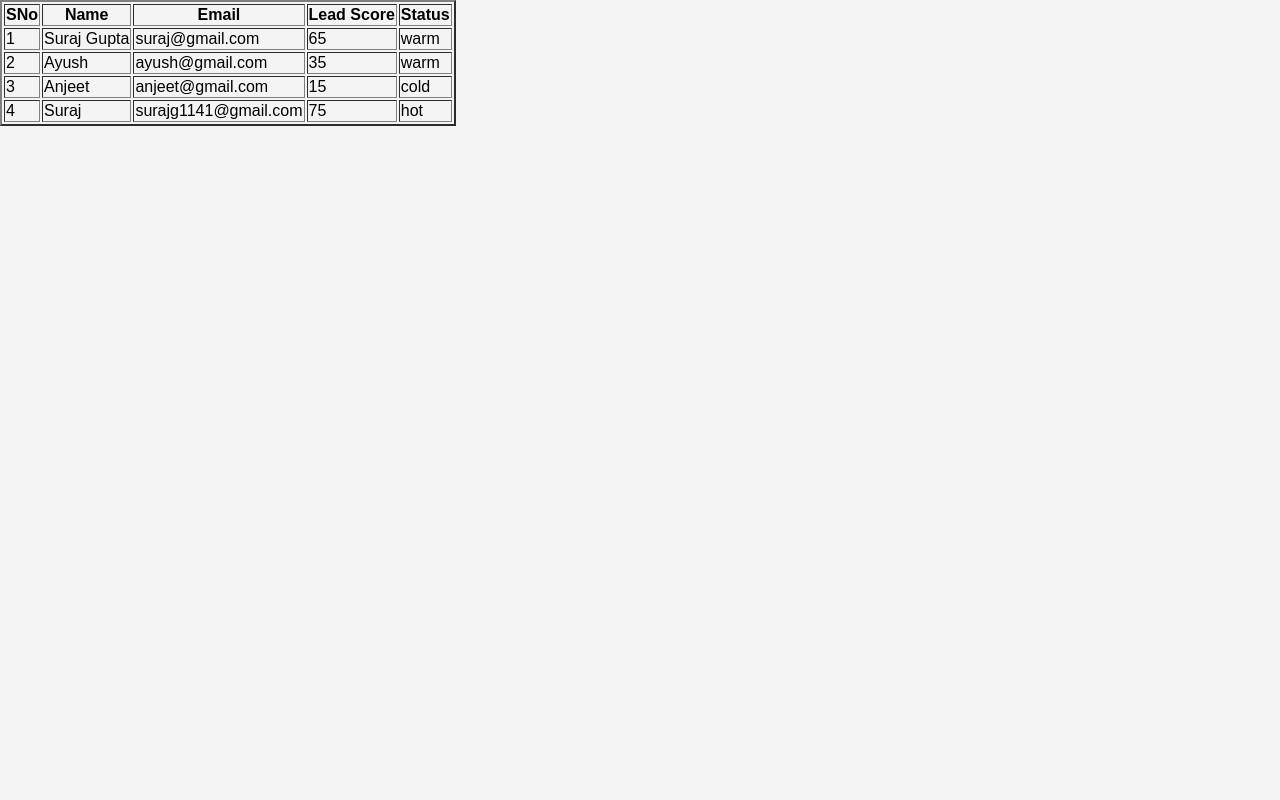
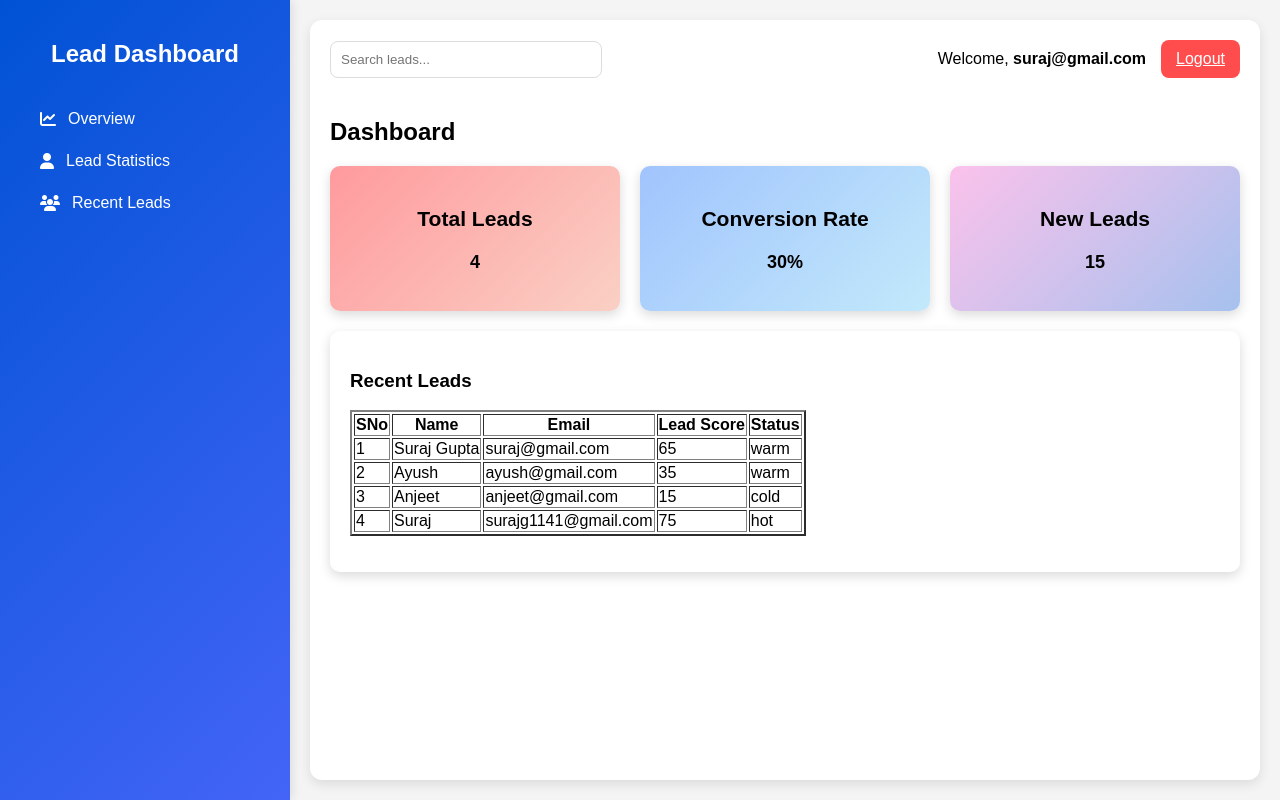
Before and after one commit to Surajgupta63/DrCode_LeadScore, a Flask app: page /dashboard in a window 1280 px wide. Run offline with Flask 3, Linux system fonts and the light colour scheme; a user stored in the database is signed in; some libraries are stand-ins or nearby versions.

Commit message:
dashboard updated

```diff
--- a/main.py
+++ b/main.py
@@ -185,7 +185,10 @@ def dashboard():
         user = User.query.filter_by(email = session['email']).first()
 
         all_leads = User.query.all()
-        return render_template('dashboard.html', all_leads=all_leads, user=user)
+        count = 0
+        for lead in all_leads:
+            count += 1
+        return render_template('dashboard.html', all_leads=all_leads, user=user, count = count)
     return redirect('/login')
 
 if __name__ == '__main__':
--- a/templates/dashboard.html
+++ b/templates/dashboard.html
@@ -136,35 +136,8 @@
     <script src="https://kit.fontawesome.com/a076d05399.js" crossorigin="anonymous"></script>
 </head>
 <body>
-    <div class="container">
-        <div class="table-responsive">
-            <table class="table table-bordered" border="2px">
-                <thead>
-                    <tr>
-                        <th>SNo</th>
-                        <th>Name</th>
-                        <th>Email</th>
-                        <th>Lead Score</th>
-                        <th>Status</th>
-                    </tr>
-                </thead>
-                <tbody>
-                    {% for visitor in all_leads %}
-                    <tr>
-                        <td>{{ loop.index }}</td>
-                        <td>{{ visitor.name }}</td>
-                        <td>{{ visitor.email }}</td>
-                        <td>{{ visitor.lead_score }}</td>
-                        <td>{{ visitor.status }}</td>
-                    </tr>
-                    {% endfor %}
-                </tbody>
-            </table>
-        </div>
-    </div>
-
     <!-- Main Dash board -->
-    <!-- <div class="dashboard">
+    <div class="dashboard">
         <div class="sidebar">
             <h2>Lead Dashboard</h2>
             <div class="menu">
@@ -180,14 +153,15 @@
                 </div>
                 <div class="user-info">
                     <span>Welcome, <strong>{{ user.email }}</strong></span>
-                    <button class="logout-btn">Logout</button>
+                    <a href="/login" class="logout-btn">Logout</a>
+                    <!-- <button class="logout-btn">Logout</button> -->
                 </div>
             </div>
             <h2>Dashboard</h2>
             <div class="stats">
                 <div class="stat-box">
                     <h3>Total Leads</h3>
-                    <p id="total-leads">120</p>
+                    <p id="total-leads"> {{ count }} </p>
                 </div>
                 <div class="stat-box" style="background: linear-gradient(135deg, #a1c4fd, #c2e9fb);">
                     <h3>Conversion Rate</h3>
@@ -201,12 +175,39 @@
             <div class="recent-leads">
                 <h3>Recent Leads</h3>
                 <ul class="lead-list" id="lead-list">
-                    <li>John Doe - john@example.com</li>
+                    <!-- <li>John Doe - john@example.com</li>
                     <li>Jane Smith - jane@example.com</li>
-                    <li>Mike Johnson - mike@example.com</li>
+                    <li>Mike Johnson - mike@example.com</li> -->
+                    <div class="container">
+                        <div class="table-responsive">
+                            <table class="table table-bordered" border="2px">
+                                <thead>
+                                    <tr>
+                                        <th>SNo</th>
+                                        <th>Name</th>
+                                        <th>Email</th>
+                                        <th>Lead Score</th>
+                                        <th>Status</th>
+                                    </tr>
+                                </thead>
+                                <tbody>
+                                    {% for visitor in all_leads %}
+                                    <tr>
+                                        <td>{{ loop.index }}</td>
+                                        <td>{{ visitor.name }}</td>
+                                        <td>{{ visitor.email }}</td>
+                                        <td>{{ visitor.lead_score }}</td>
+                                        <td>{{ visitor.status }}</td>
+                                    </tr>
+                                    {% endfor %}
+                                </tbody>
+                            </table>
+                        </div>
+                    </div>
                 </ul>
+
             </div>
         </div>
-    </div> -->
+    </div>
 </body>
 </html>
```
Also changed, not shown: instance/user.db.
